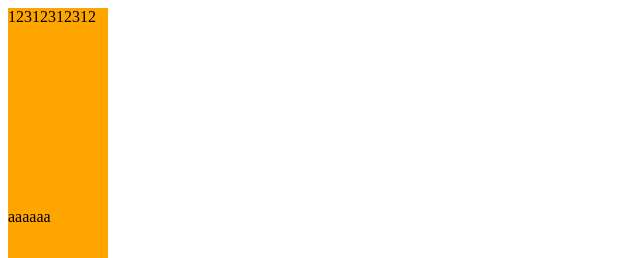
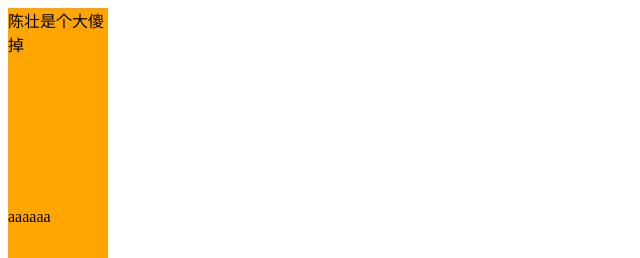
Before and after one commit to CZ-chenzhuang/test, a plain HTML site: page index.html in a window 1280 px wide. Shown: the top 258 px of the page, 0-640 px from the left. Drawn offline with Linux system fonts and the light colour scheme.

Commit message:
'撑死l'

```diff
--- a/index.html
+++ b/index.html
@@ -12,7 +12,7 @@
     </style>
 </head>
 <body>
-    <div class="box">12312312312</div>
+    <div class="box">陈壮是个大傻掉</div>
     <div class="box">aaaaaa</div>
     <div class="oo"></div>
 </body>
```
